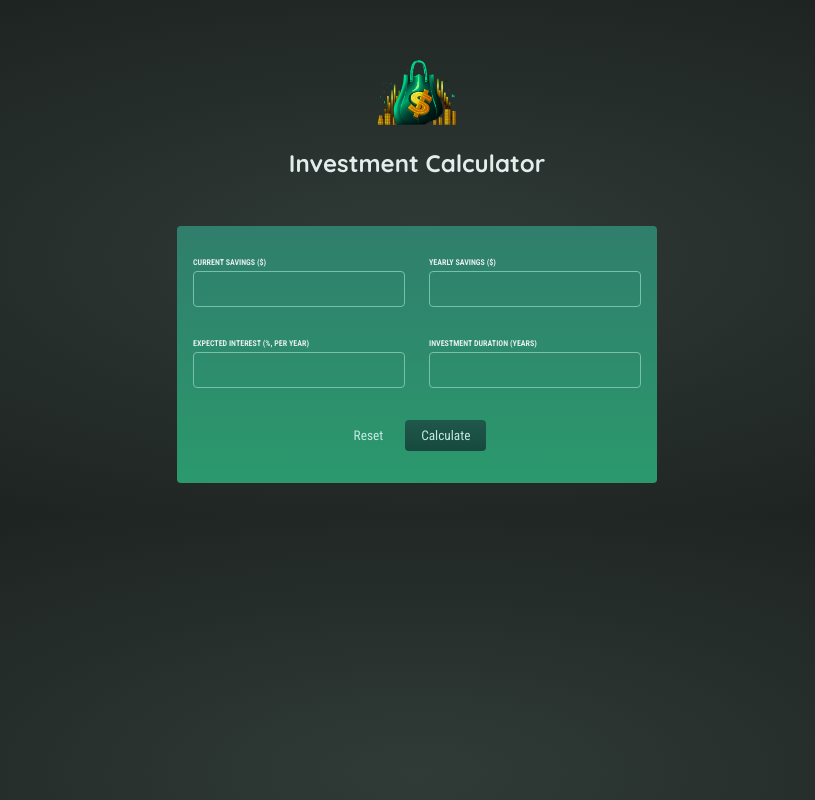
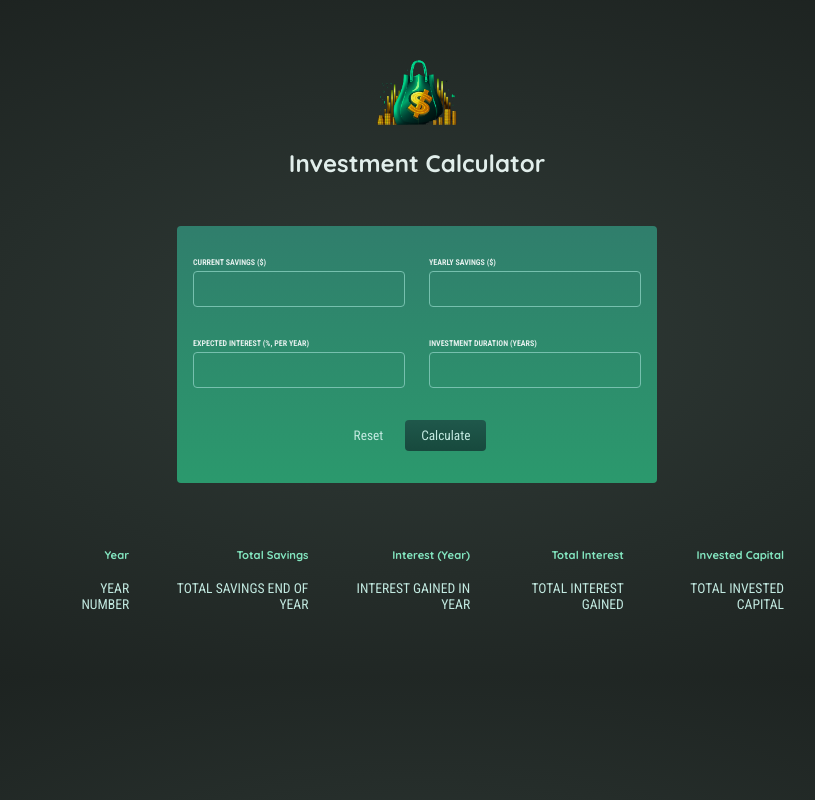
Before and after one commit to rinarexhepi/InvestCalcHub, a React (Create React App) app: page / in a window 1280 px wide. Shown: the whole page, without its empty margins (223-1038 px from the left). Built offline with nearby package versions, Linux system fonts and the light colour scheme.

Commit message:
using ResultsTable in App component

```diff
--- a/src/App.js
+++ b/src/App.js
@@ -1,4 +1,5 @@
 import Header from "./components/Header/Header";
+import ResultsTable from "./components/ResultsTable/ResultsTable";
 import UserInput from "./components/UserInput/UserInput";
 
 function App() {
@@ -38,6 +39,7 @@ function App() {
       {/* Todo: Show below table conditionally (only once result data is available) */}
       {/* Show fallback text if no data is available */}
 
+      <ResultsTable />
     </div>
   );
 }
```
